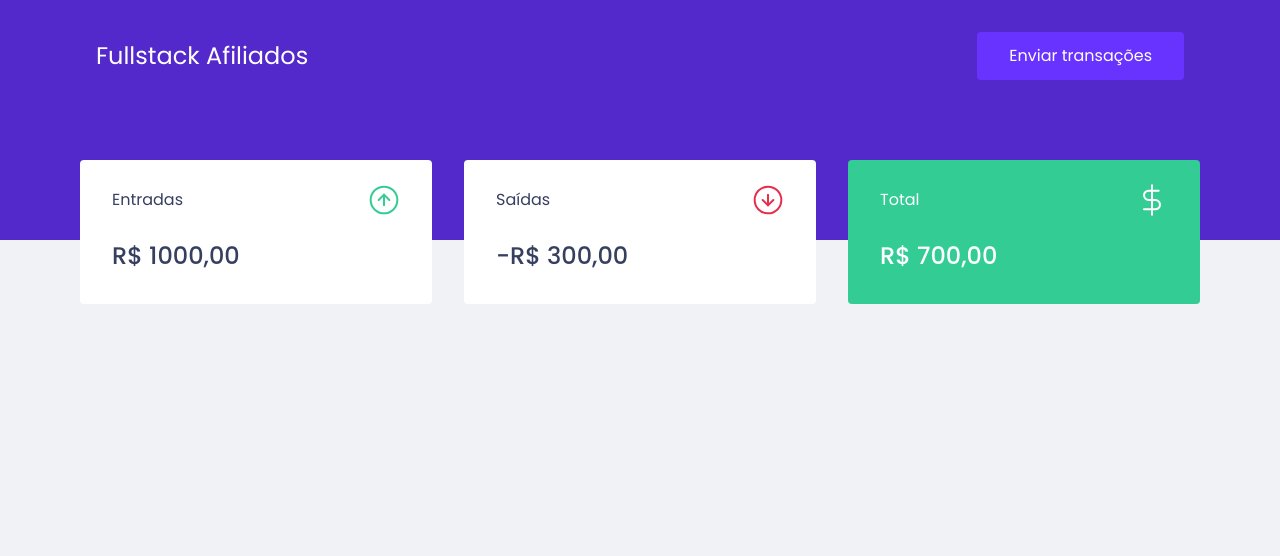
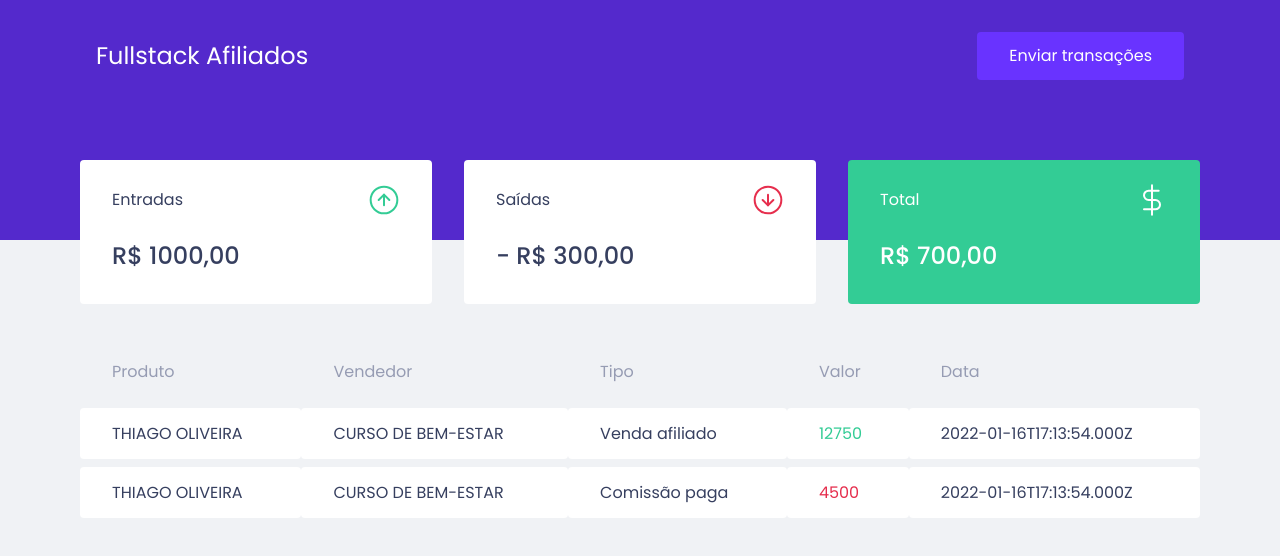
Before and after one commit to romulloleal/fullstack-afiliados-challenge, a React (Create React App) app in the folder frontend/: page / in a window 1280 px wide. Shown: the top 556 px of the page. Built offline with nearby package versions, Linux system fonts and the light colour scheme.

Commit message:
frontend::create dataTable for transactions, interface and mock data

```diff
--- a/frontend/src/components/Balance/index.tsx
+++ b/frontend/src/components/Balance/index.tsx
@@ -19,7 +19,7 @@ export const Balance = () => {
           <p>Saídas</p>
           <img src={outcomeImg} alt='Saídas' />
         </header>
-        <strong>-R$ 300,00</strong>
+        <strong>- R$ 300,00</strong>
       </div>
       <div className='total'>
         <header>
--- a/frontend/src/components/Balance/style.ts
+++ b/frontend/src/components/Balance/style.ts
@@ -9,7 +9,7 @@ export const Container = styled.div`
   margin-top: -5rem;
 
   @media (max-width: 600px) {
-    max-width: 80%;
+    max-width: 90%;
     display: flex;
     flex-direction: column;
     gap: 0.5rem;
--- /dev/null
+++ b/frontend/src/components/TransactionsTable/index.tsx
@@ -0,0 +1,107 @@
+import { ITransaction } from '~/interfaces/ITransaction'
+import { Container, DataBox, DataTable } from './style'
+
+const MockData: ITransaction[] = [
+  {
+    id: '57d9d40d-70fd-4cff-af71-b841bcf3a252',
+    type: 2,
+    product: 'CURSO DE BEM-ESTAR',
+    price: 12750,
+    sellerName: 'THIAGO OLIVEIRA',
+    saleDate: '2022-01-16T17:13:54.000Z',
+    transactionType: {
+      type: 2,
+      description: 'Venda afiliado',
+      nature: 'Entrada',
+    },
+  },
+  {
+    id: 'bcda65f8-bfbb-4908-83d6-673cdb55abbc',
+    type: 3,
+    product: 'CURSO DE BEM-ESTAR',
+    price: 4500,
+    sellerName: 'THIAGO OLIVEIRA',
+    saleDate: '2022-01-16T17:13:54.000Z',
+    transactionType: {
+      type: 3,
+      description: 'Comissão paga',
+      nature: 'Saída',
+    },
+  },
+]
+
+export const TransactionsTable = () => {
+  return (
+    <Container>
+      {/* display when scren has more than 700px */}
+      <DataTable>
+        <thead>
+          <tr>
+            <th>Produto</th>
+            <th>Vendedor</th>
+            <th>Tipo</th>
+            <th>Valor</th>
+            <th>Data</th>
+          </tr>
+        </thead>
+        <tbody>
+          {MockData.map((item) => (
+            <tr key={item.id}>
+              <td>{item.sellerName}</td>
+              <td>{item.product}</td>
+              <td>{item.transactionType.description}</td>
+              <td
+                className={`${
+                  item.transactionType.nature === 'Entrada'
+                    ? 'income'
+                    : 'outcome'
+                }`}
+              >
+                {item.price}
+              </td>
+              <td>{item.saleDate}</td>
+            </tr>
+          ))}
+        </tbody>
+      </DataTable>
+
+      {/* display when scren has less than 700px */}
+      <DataBox>
+        {MockData.map((item) => (
+          <div className='transaction'>
+            <div className='row'>
+              <span className='title'>Produto:</span>
+              <span className='description'>{item.product}</span>
+            </div>
+            <div className='row'>
+              <span className='title'>Vendedor:</span>
+              <span className='description'>{item.sellerName}</span>
+            </div>
+            <div className='row'>
+              <span className='title'>Tipo:</span>
+              <span className='description'>
+                {item.transactionType.description}
+              </span>
+            </div>
+            <div className='row'>
+              <span className='title'>Valor:</span>
+              <span
+                className={`description ${
+                  item.transactionType.nature === 'Entrada'
+                    ? 'income'
+                    : 'outcome'
+                }`}
+              >
+                {item.price}
+              </span>
+            </div>
+            <div className='row'>
+              <span className='title'>Data:</span>
+              <span className='description'>{item.saleDate}</span>
+            </div>
+          </div>
+        ))}
+      </DataBox>
+    </Container>
+  )
+}
--- /dev/null
+++ b/frontend/src/components/TransactionsTable/style.ts
@@ -0,0 +1,82 @@
+import styled from 'styled-components'
+
+export const Container = styled.div`
+  max-width: 1120px;
+  margin: 0 auto;
+  margin-top: 2rem;
+`
+
+export const DataTable = styled.table`
+  @media (max-width: 700px) {
+    display: none;
+  }
+  width: 100%;
+  border-spacing: 0 0.5rem;
+
+  th {
+    color: var(--text-body);
+    font-weight: 400;
+    padding: 1rem 2rem;
+    text-align: left;
+    line-height: 1.5rem;
+  }
+
+  td {
+    padding: 1rem 2rem;
+    border: 0;
+    background: var(--shape);
+    color: var(--text-title);
+    border-radius: 0.25rem;
+
+    &.income {
+      color: var(--green);
+    }
+
+    &.outcome {
+      color: var(--red);
+    }
+  }
+`
+export const DataBox = styled.div`
+  @media (min-width: 701px) {
+    display: none;
+  }
+  max-width: 90%;
+  margin: 0 auto;
+  display: flex;
+  flex-direction: column;
+  gap: 1rem;
+
+  .transaction {
+    display: flex;
+    flex-direction: column;
+    padding: 1rem 2rem;
+    border: 0;
+    background: var(--shape);
+    color: var(--text-title);
+    border-radius: 0.25rem;
+    gap: 1rem;
+
+    .row {
+      display: flex;
+      gap: 0.5rem;
+
+      .title {
+        min-width: 6rem;
+      }
+
+      .description {
+        color: var(--text-body);
+        text-align: left;
+      }
+
+      .income {
+        color: var(--green);
+      }
+
+      .outcome {
+        color: var(--red);
+      }
+    }
+  }
+`
--- /dev/null
+++ b/frontend/src/interfaces/ITransaction.ts
@@ -0,0 +1,13 @@
+export interface ITransaction {
+  id: string
+  type: number
+  product: string
+  price: number
+  sellerName: string
+  saleDate: string
+  transactionType: {
+    type: number
+    description: string
+    nature: string
+  }
+}
--- a/frontend/src/pages/Home/index.tsx
+++ b/frontend/src/pages/Home/index.tsx
@@ -1,11 +1,13 @@
 import { Balance } from '~/components/Balance'
 import { Header } from '~/components/Header'
+import { TransactionsTable } from '~/components/TransactionsTable'
 
 export const Home = () => {
   return (
     <>
       <Header />
       <Balance />
+      <TransactionsTable />
     </>
   )
 }
```
